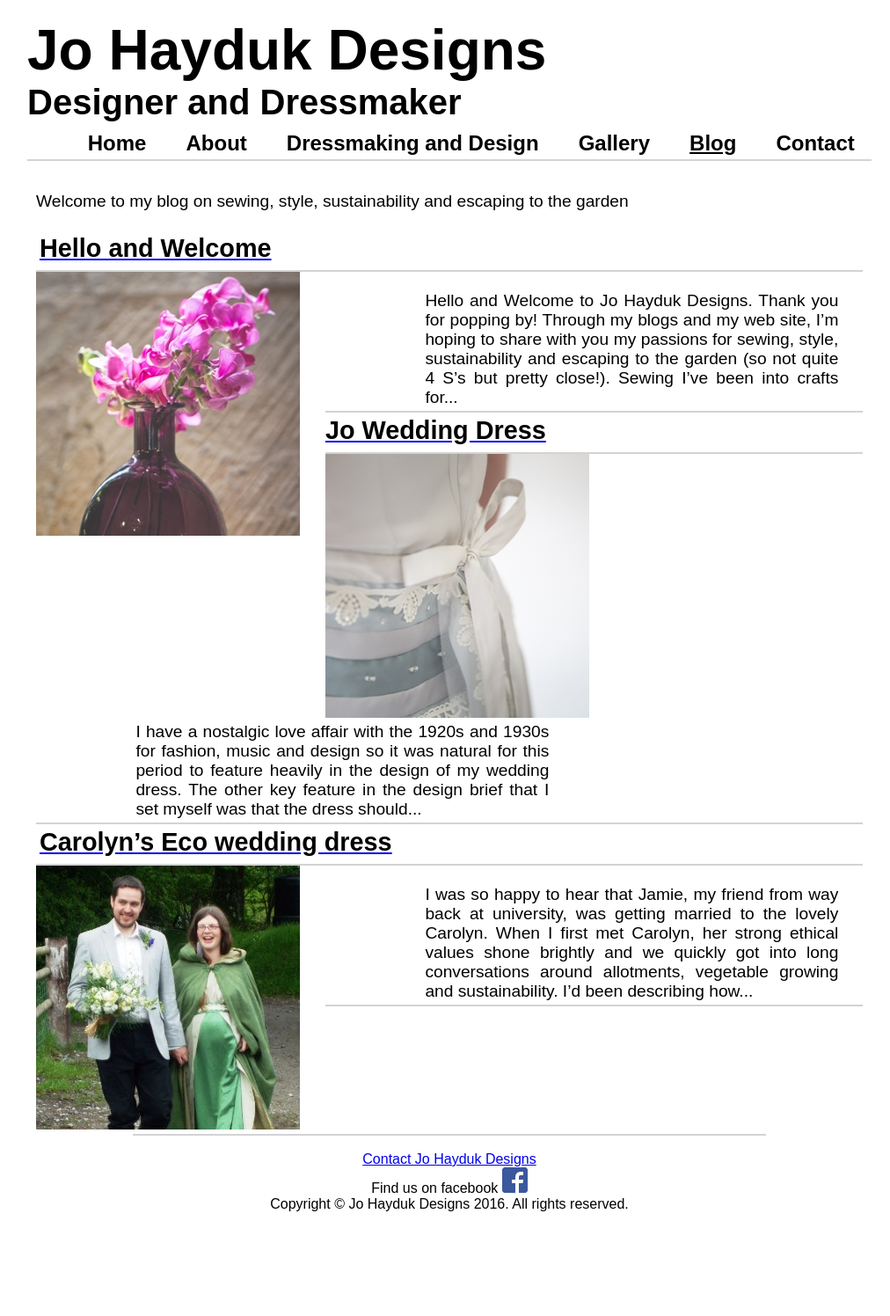
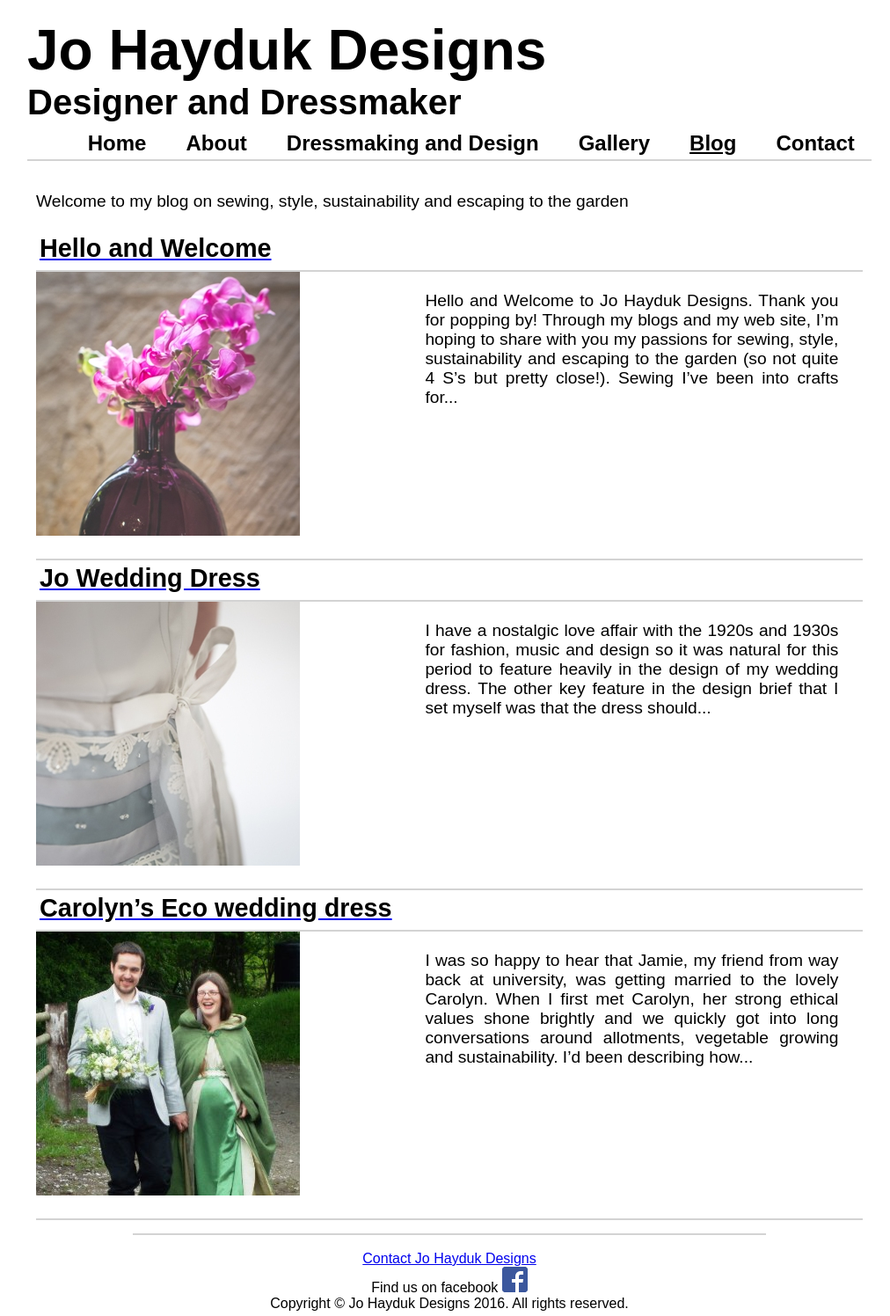
Before and after one commit to py1sl/jhdesigns_website, a Jekyll site: the page built from _pages/blog/index.html, in a window 1280 px wide. Shown: the whole page at 88% size, without its empty margins (129-1141 px from the left). Built offline with Jekyll 4.4.1, drawn with Linux system fonts in a browser that asks for light colours; some web fonts are replaced; before the commit the page ends 1383 px from its top, so only the background shows below that.

Commit message:
update blog index

```diff
--- a/_pages/blog/index.html
+++ b/_pages/blog/index.html
@@ -13,7 +13,7 @@ Welcome to my blog on sewing, style, sustainability and escaping to the garden
   {% for post in site.posts %}
     <a href="/jhdesigns_website/{{ post.url }}"><h2>{{ post.title }}</h2></a>
     <hr/>
-    <div id="group_image">
+    <div id="blog_thumb">
     <p> {% if post.thumbnail %}
         <img src="{{ post.thumbnail }}"  />
         {% else %}
@@ -21,7 +21,7 @@ Welcome to my blog on sewing, style, sustainability and escaping to the garden
         {% endif %}</p>
     </div>
         <p>&nbsp;</p>
-    <div id="aligned_text">
+    <div id="blog_sample_text">
     <p>{{ post.content | strip_html | truncatewords:50  }} </p>
     </div>
      <hr/>
--- a/_posts/2016-11-27-Welcome.html
+++ b/_posts/2016-11-27-Welcome.html
@@ -15,11 +15,13 @@ Hello and Welcome to Jo Hayduk Designs.  Thank you for popping by!  Through my b
 I’ve been into crafts for as long as I can remember.  Each Christmas and birthday (unfortunately at the same time of year!) would bring a new craft kit.  The excitement of seeing a familiar shaped box wrapped up under the tree was tantalising.  Some of the more memorable kits included silk painting, weaving, candle making, paper making, glass painting and a mini-greenhouse (so this last one isn’t technically crafty but certainly stoked my passion for gardening…).  My parents and brother would then be subject to ‘presents’ of whatever I had made; some more successful than others…
 The first real venture into a sewing (if you ignore hand-sewing a dinosaur made out of felt from a kit) was when Mum taught me to use her sewing machine so we could make a waistcoat for a wedding.  It was amazing (I mean the act of sewing, not the early 1990s fashion statement)!
 </p>
+
 <br>
 <img class="displayed" src="/jhdesigns_website/images/01blog01_540.jpg" alt="waistcoat" />
 <br>
-
+<p>
 Since then, I’ve been hooked.  All throughout school and university I would be designing and sewing; producing costumes for drama productions or creating a collection for a fashion show.  Some of those designs may now seem rather dated but producing outfits for my friends to model was fantastic.
+</p>
 <br>
 <img class="displayed" src="/jhdesigns_website/images/01blog02_540.jpg" alt="fashion show" />
 <br>
--- a/css/main.css
+++ b/css/main.css
@@ -264,6 +264,24 @@ vertical-align:top;
 margin-left: 3cm;
 }
 
+#blog_thumb
+{
+width:35%;
+display:inline-block;
+vertical-align:top;
+float: left;
+
+}
+
+#blog_sample_text
+{
+width:50%;
+display:inline-block;
+height:300px;
+vertical-align:top;
+margin-left: 3cm;
+}
+
 #centred_text
 {
 width:75%;
```
